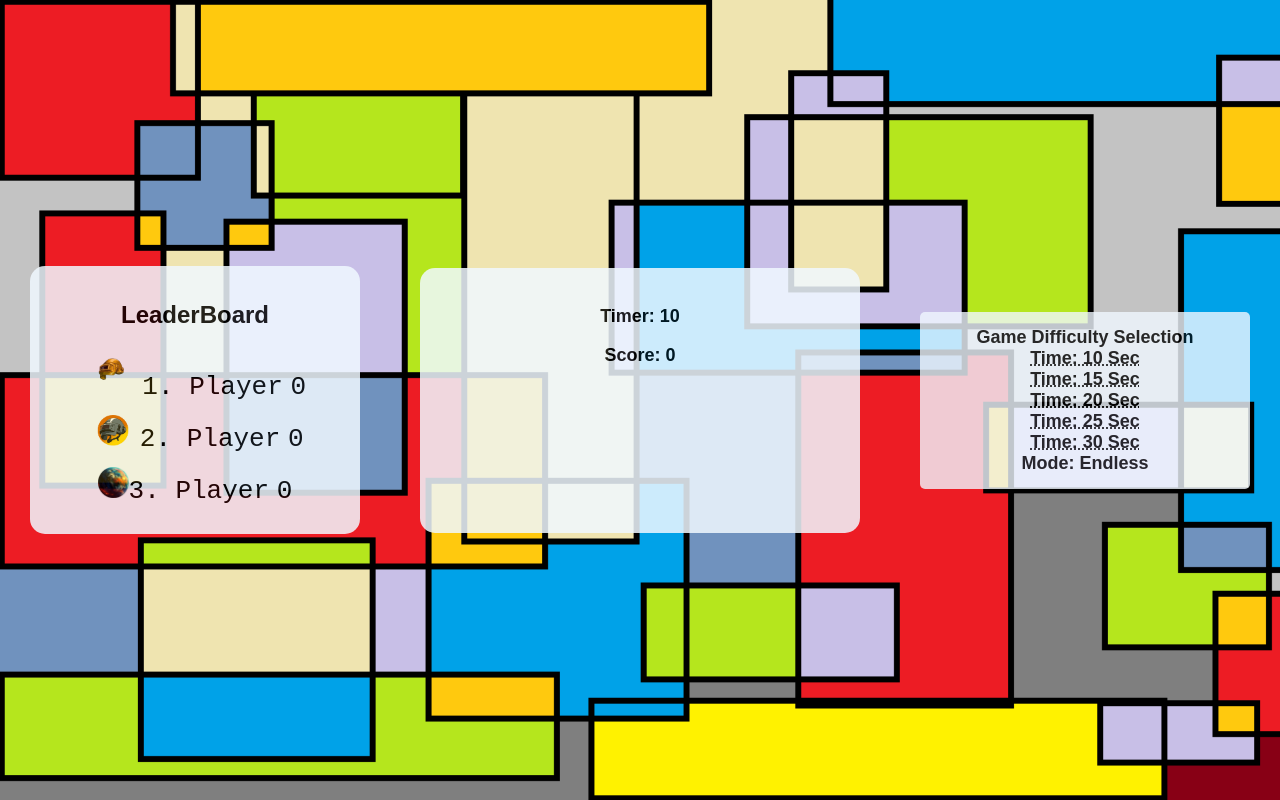
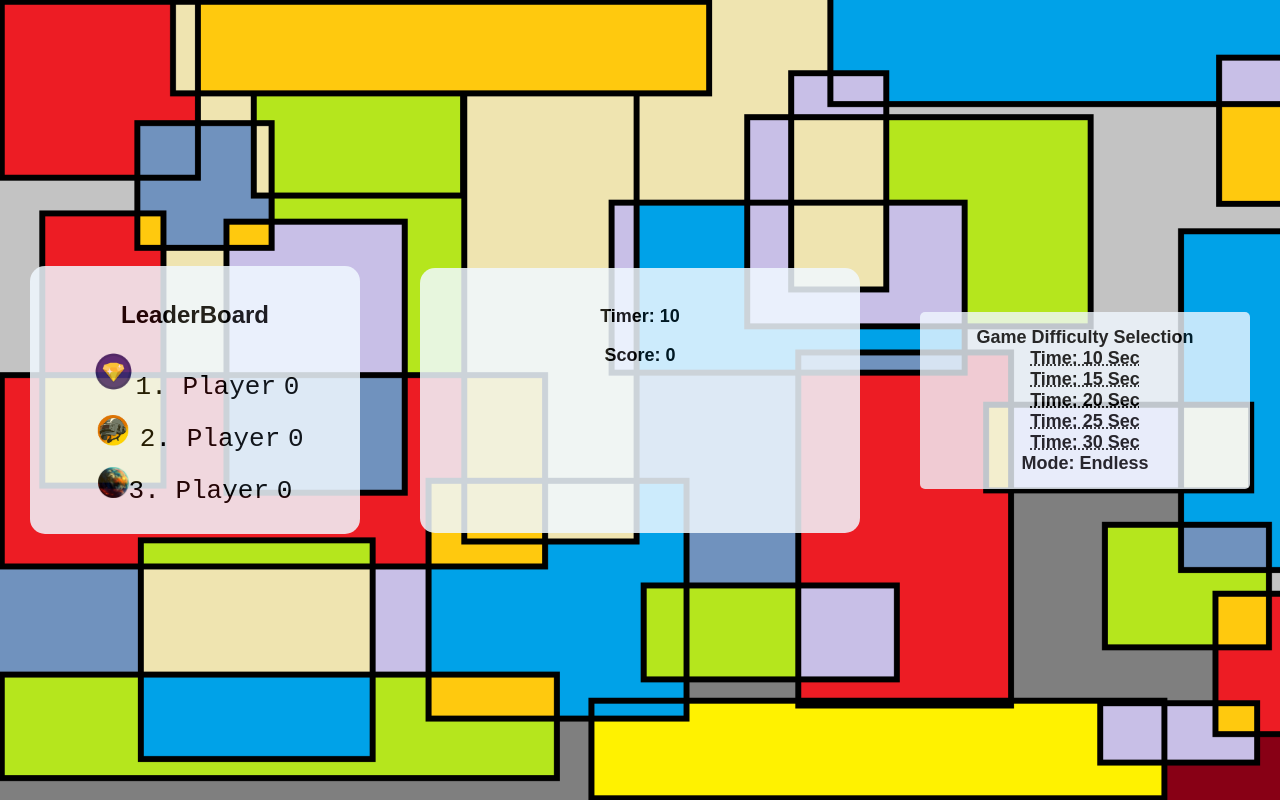
Before and after one commit to kuldeepkumar1234567/aikoclicks, a plain HTML site: page index.html in a window 1280 px wide. Drawn offline with Linux system fonts and the light colour scheme.

Commit message:
Update index.html

```diff
--- a/index.html
+++ b/index.html
@@ -160,7 +160,7 @@
 <body>
     <div class="form">
         <h2>LeaderBoard</h2>
-        <pre id="rank2"><img src="golds-removebg-preview.png" id="badge1" height="45px"><span id="rank">1. </span><span id="name1">Player</span> <span id="score1">0</span></pre>
+        <pre id="rank2"><img src="diamond_10647559.png" id="badge1" height="45px"><span id="rank">1. </span><span id="name1">Player</span> <span id="score1">0</span></pre>
         <pre id="rank2"><img src="steelf.png" id="badge2" height="31px"><span id="rank">2. </span><span id="name2">Player</span> <span id="score2">0</span></pre>
         <pre id="rank3"><img src="planet-8742339_640-removebg-preview.png" id="badge3" height="31px"><span id="rank">3. </span><span id="name3">Player</span> <span id="score3">0</span></pre>
     </div>
```
